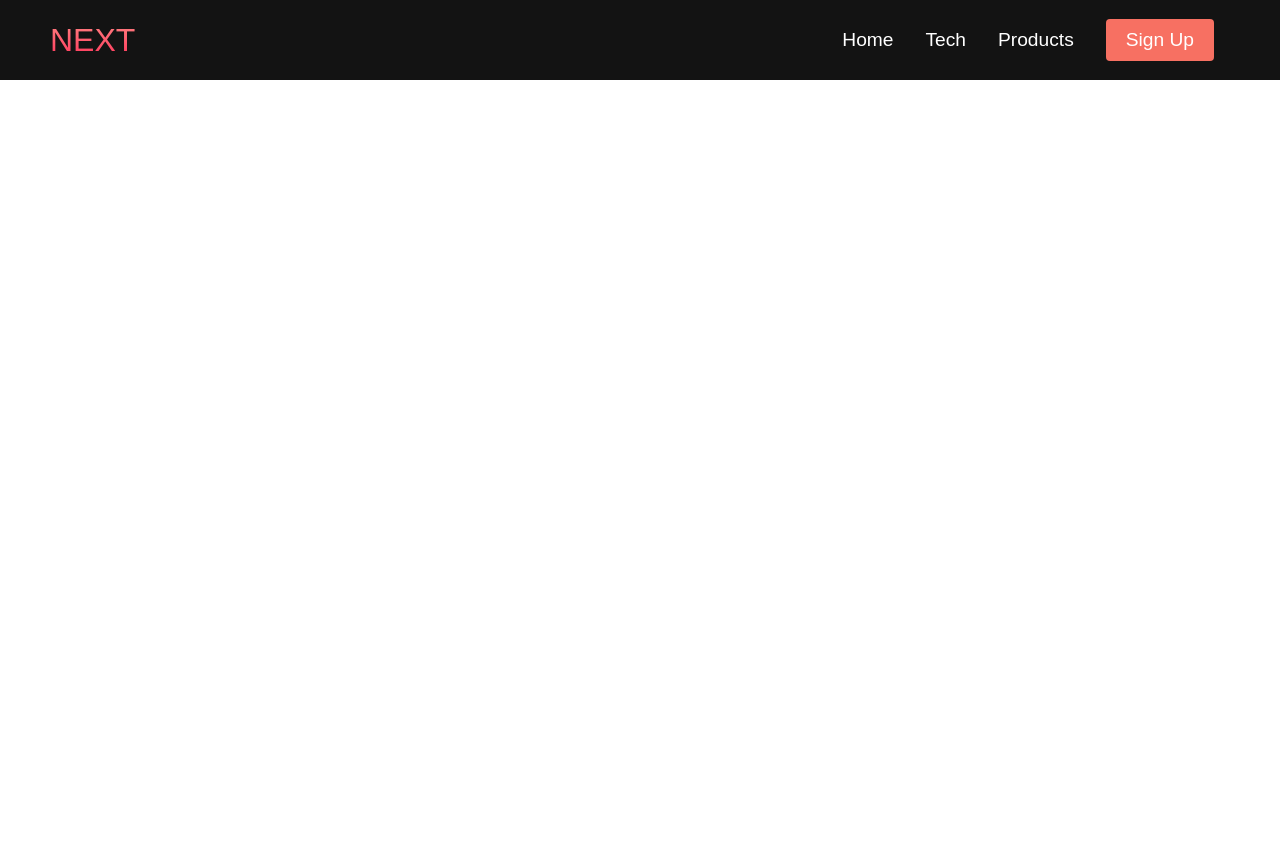
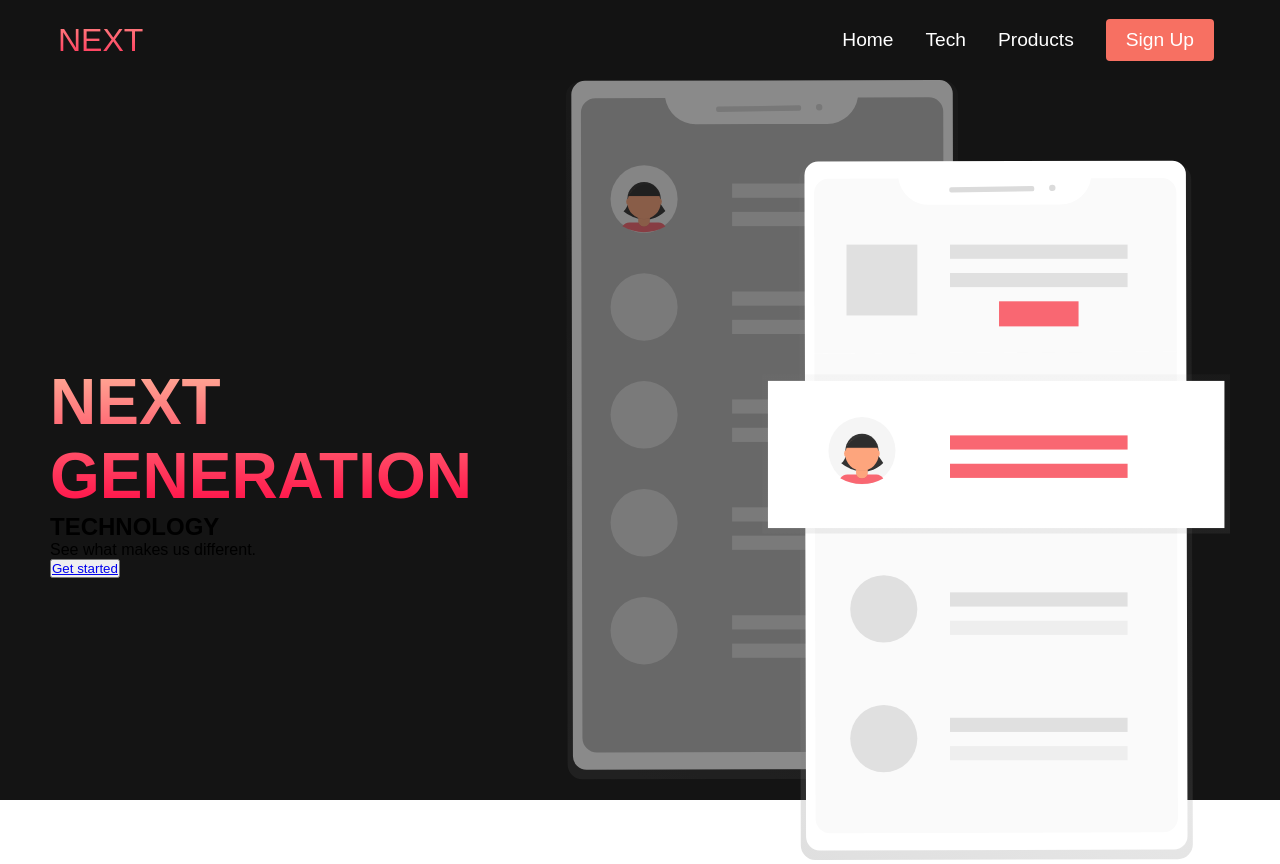
Before and after one commit to LouisWdev/functional-html-css-site, a plain HTML site: page index.html in a window 1280 px wide. Before the commit the page ends 800 px from the top, so only its background shows below. Drawn offline with Linux system fonts and the light colour scheme.

Commit message:
added the hero section

```diff
--- a/index.html
+++ b/index.html
@@ -7,9 +7,13 @@
     <link rel="stylesheet" href="styles.css">
 </head>
 <body>
+    <!-- Navbar Section -->
     <nav class="navbar">
         <div class="navbar__container">
-            <a href="/" id="navbar__logo">NEXT</a>
+            <a href="/" id="navbar__logo">
+                <i class="fas fa-gem"></i> NEXT
+            </a>
+
             <div class="navbar__toggle" id="mobile-menu">
                <span class="bar"></span>
                <span class="bar"></span>
@@ -39,6 +43,23 @@
             </ul>
         </div>
     </nav>
+
+    <!-- Hero Section -->
+    <div class="main">
+         <div class="main__container">
+            <div class="main__content">
+                <h1>NEXT GENERATION</h1>
+                <h2>TECHNOLOGY</h2>
+                <p>See what makes us different.</p>
+                <button class="main__btn"><a href="/">Get started</a></button>
+            </div>
+            <div class="main__img--container">
+                <img src="images/pic1.svg"
+                alt="pic" id="main__img">
+            </div>
+         </div>
+    </div>
+
     <script src="app.js"></script>
 </body>
 </html>
--- a/styles.css
+++ b/styles.css
@@ -195,3 +195,33 @@
         transform: translateY(-8px) rotate(-45deg);
     }
 }
+
+/* Hero Section CSS */
+.main {
+    background-color: #141414;
+}
+
+.main__container {
+    display: grid;
+    grid-template-columns: 1fr 1fr;
+    align-items: center;
+    justify-self: center;
+    margin: 0 auto;
+    height: 90vh;
+    background-color: #141414;
+    z-index: 1;
+    width: 100%;
+    max-width: 1300px;
+    padding: 0 50px;
+}
+
+.main__content h1 {
+    font-size: 4rem;
+    background-color: #ff8177;
+    background-image: linear-gradient(to top, #ff0844 0%, #ffb199 100%);
+    background-size: 100%;
+    -webkit-background-clip: text;
+    -moz-background-clip: text;
+    -webkit-text-fill-color: transparent;
+    -moz-text-fill-color: transparent;
+}
```
